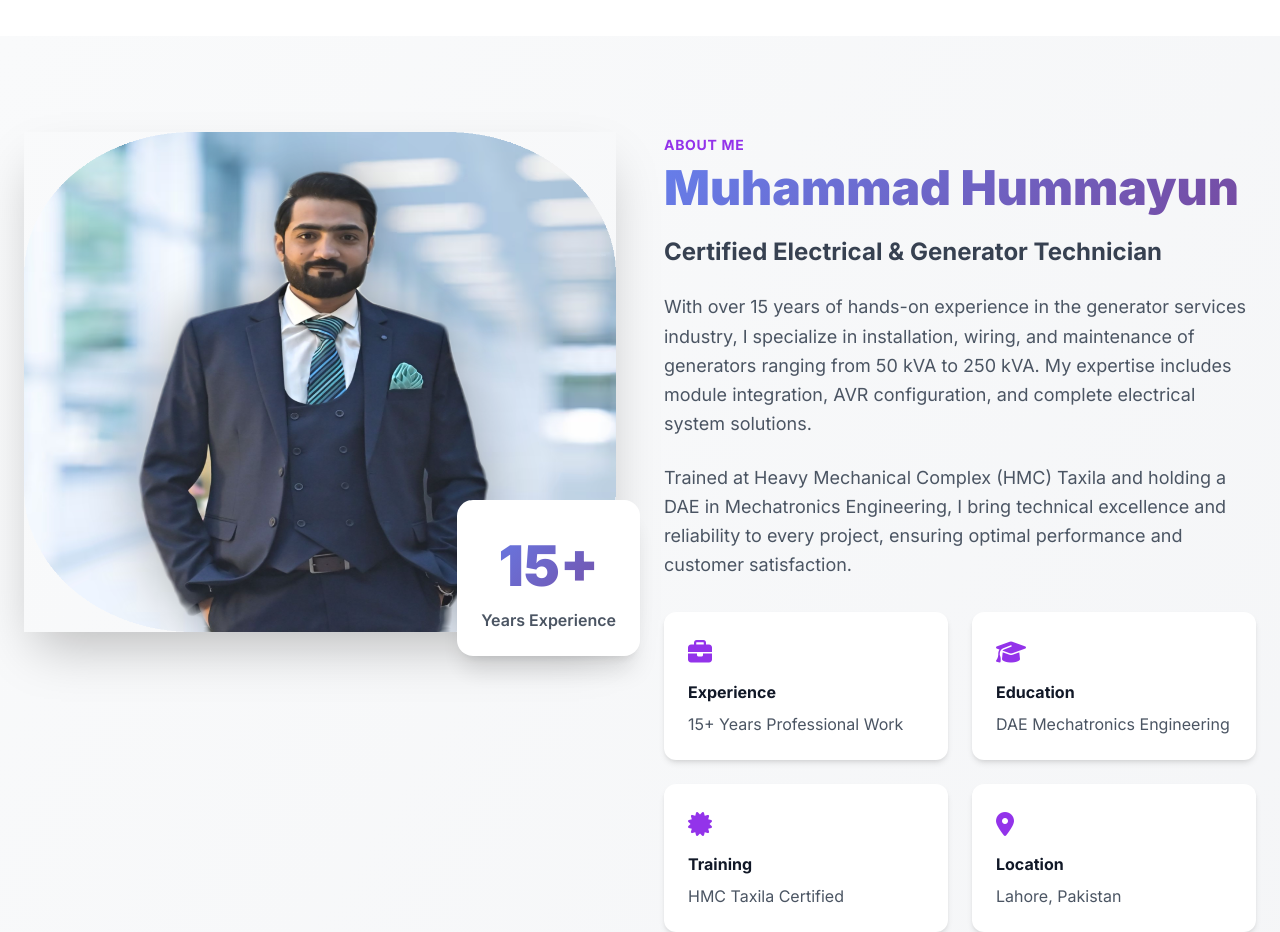
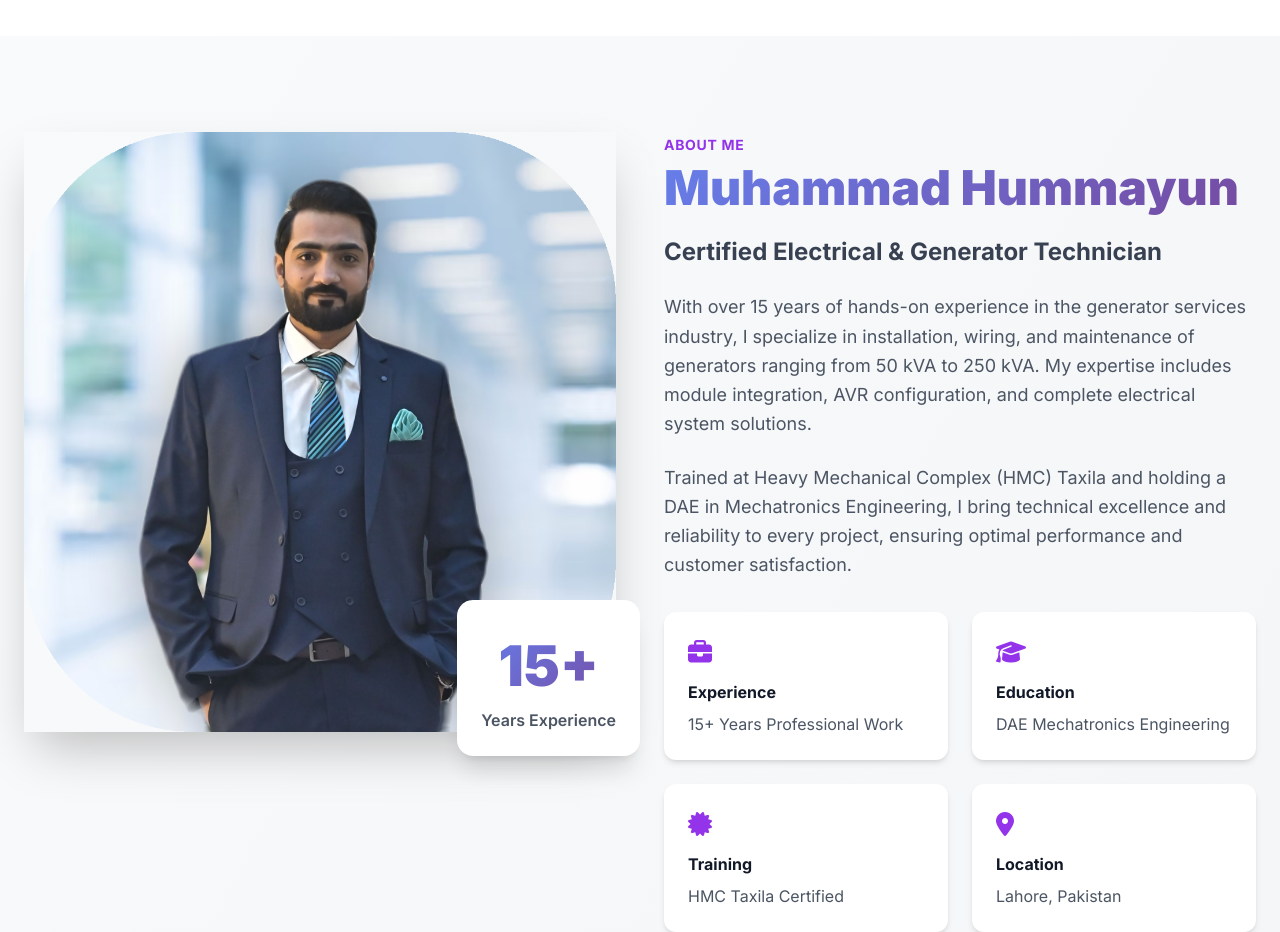
Before and after one commit to Sadie2260/MH-Power-Solutions, a plain HTML site: page index.html in a window 1280 px wide. Shown: the part 4680-5612 px from the top of the page. Drawn offline with nearby package versions, Linux system fonts and the light colour scheme.

Commit message:
Update index.html

```diff
--- a/index.html
+++ b/index.html
@@ -842,7 +842,7 @@
                     <div class="sticky top-24 lg:top-32">
                         <img src="./assets/picofme (17).png"
                              alt="Generator Technician at Work"
-                             class="shadow-2xl w-[100%] h-[500px]">
+                             class="shadow-2xl w-[100%] h-[600px]">
                         <div class="absolute -bottom-6 -right-6 bg-white rounded-2xl shadow-xl p-6">
                             <div class="text-center">
                                 <p class="stats-number">15+</p>
```
